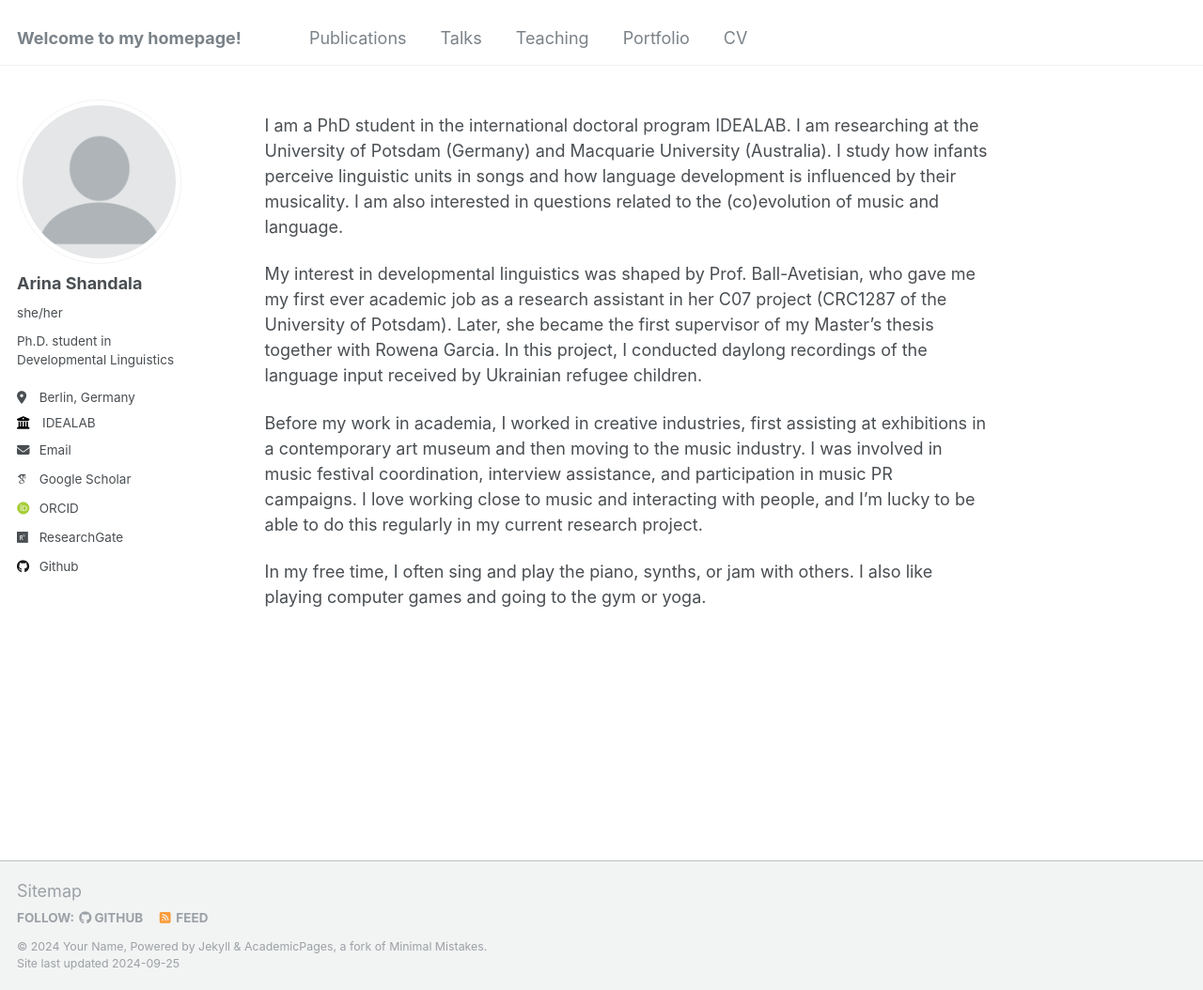
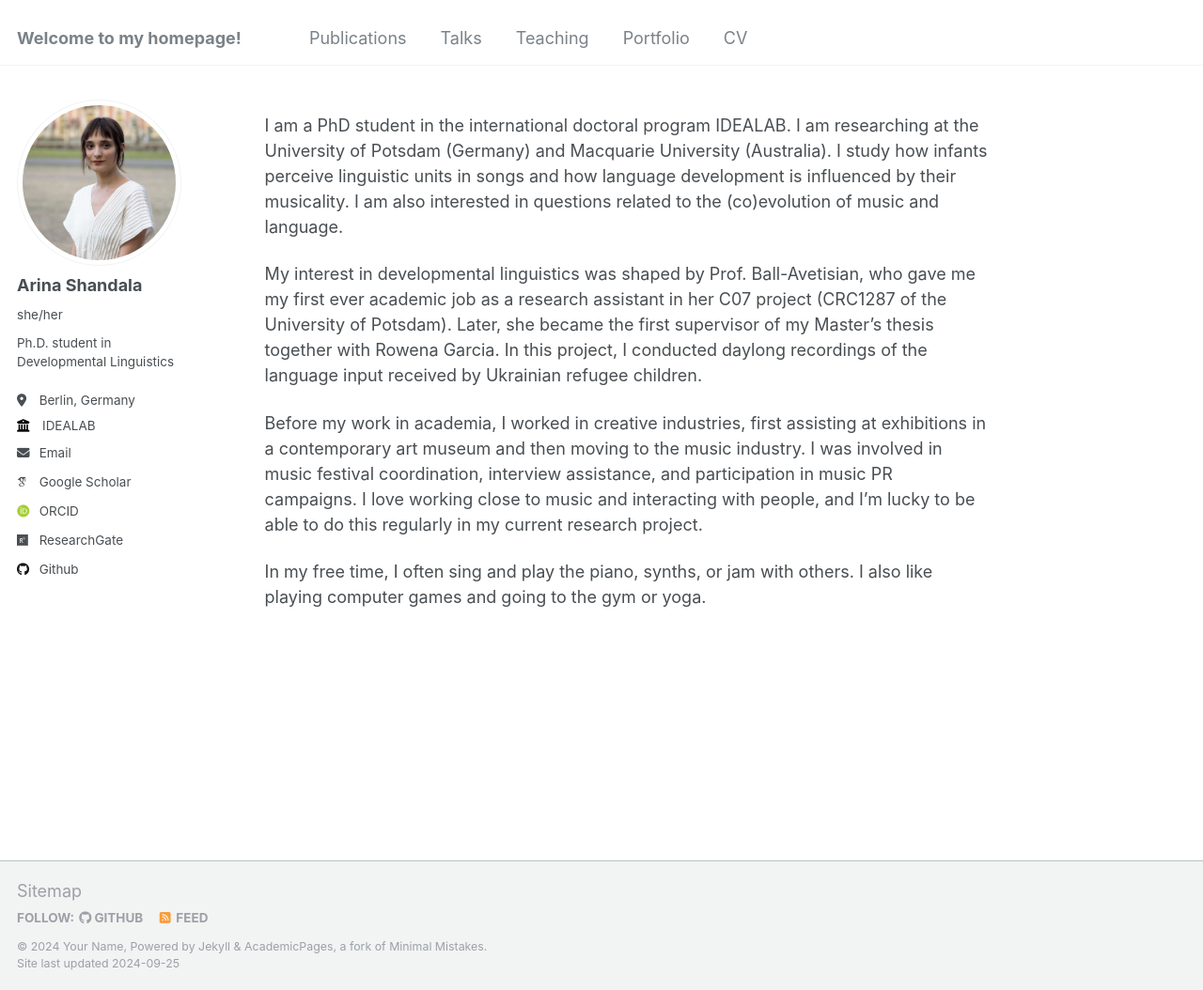
Before and after one commit to arinashan/arinashan.github.io, a Jekyll site: the page built from _pages/about.md, in a window 1280 px wide and 1054 px high. Shown: the whole window at 94% size. Built offline with Jekyll 4.4.1, drawn with Linux system fonts in a browser that asks for light colours; some web fonts are replaced.

Commit message:
Update _config.yml

```diff
--- a/_config.yml
+++ b/_config.yml
@@ -12,16 +12,16 @@ title                    : "Welcome to my homepage!"
 title_separator          : "-"
 name                     : &name "Your Name"
 description              : &description "personal description"
-url                      : https://academicpages.github.io # the base hostname & protocol for your site e.g. "https://mmistakes.github.io"
+url                      : https://arinashandala.github.io # the base hostname & protocol for your site e.g. "https://mmistakes.github.io"
 baseurl                  : "" # the subpath of your site, e.g. "/blog"
-repository               : "academicpages/academicpages.github.io"
+repository               : "arinashan/arinashandala.github.io"
 
 # Site Author - The following control what appear as part of the author content on the side bar.
 #               If a field is blank the icon and link will not appear, otherwise it will be shown.
 #               Additional customization can be done by editing /_includes/author-profile.html
 author:
   # Biographic information
-  avatar           : "profile.png"
+  avatar           : "photo1.jpg"
   name             : "Arina Shandala"
   pronouns         :  "she/her"
   bio              : "Ph.D. student in Developmental Linguistics"
```
